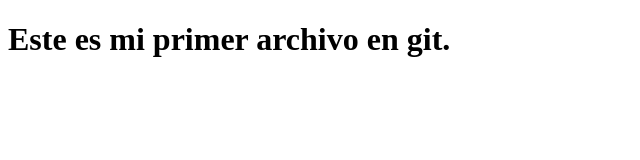
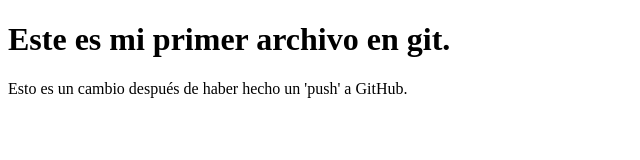
Before and after one commit to adgarciaochando/supreme-enigma, a plain HTML site: page index.html in a window 1280 px wide. Shown: the whole page, without its empty margins (0-640 px from the left). Drawn offline with Linux system fonts and the light colour scheme.

Commit message:
Segunda subida

```diff
--- a/index.html
+++ b/index.html
@@ -8,5 +8,6 @@
 </head>
 <body>
     <h1>Este es mi primer archivo en git.</h1>
+    <p>Esto es un cambio después de haber hecho un 'push' a GitHub.</p>
 </body>
 </html>
```
